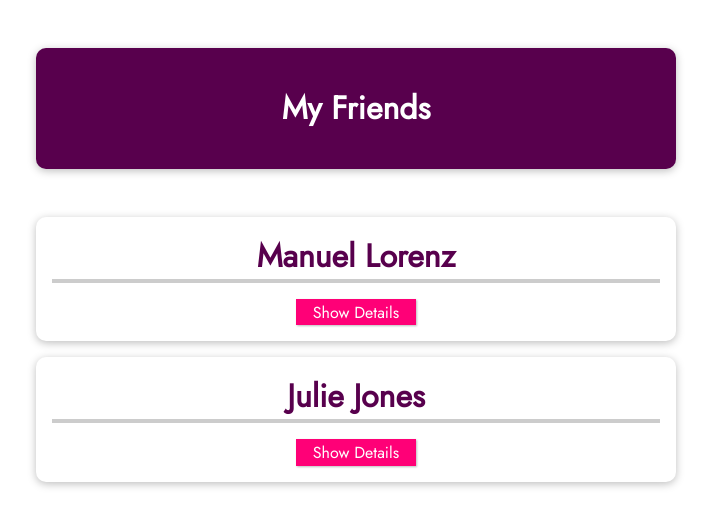
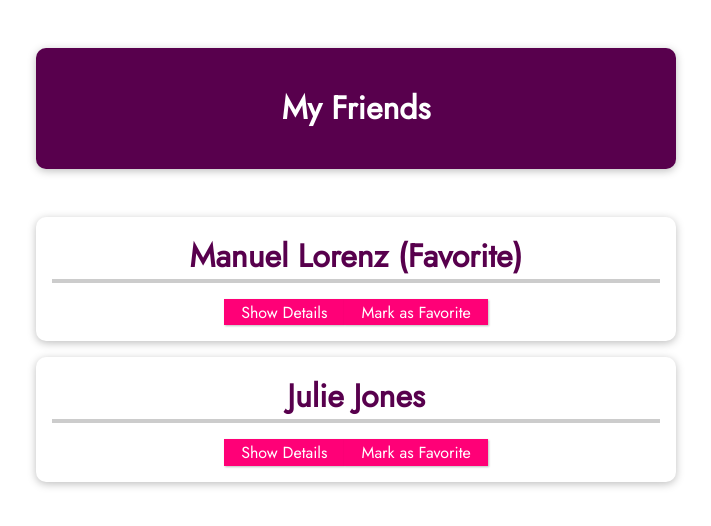
Before and after one commit to Nebucatnetzer/vuejs_course, a Vue app in the folder vue-cli-01-a-new-vue-project/: page / in a window 1280 px wide. Shown: the top 526 px of the page, without its empty margins (284-995 px from the left). Built offline with nearby package versions, Linux system fonts and the light colour scheme.

Commit message:
extend props example

```diff
--- a/vue-cli-01-a-new-vue-project/src/App.vue
+++ b/vue-cli-01-a-new-vue-project/src/App.vue
@@ -6,6 +6,7 @@
                 name="Manuel Lorenz"
                 email-address="manuel@localhost.com"
                 phone-number="0123 4567 890"
+                is-favorite="1"
             ></friend-contact>
             <friend-contact
                 name="Julie Jones"
--- a/vue-cli-01-a-new-vue-project/src/components/FriendContact.vue
+++ b/vue-cli-01-a-new-vue-project/src/components/FriendContact.vue
@@ -1,7 +1,8 @@
 <template>
     <li>
-        <h2>{{ name }}</h2>
+        <h2>{{ name }} {{ isFavoriteText }}</h2>
         <button @click="toggleDetails()">{{ buttonDetailsText }}</button>
+        <button @click="toggleFavorite()">Mark as Favorite</button>
         <ul v-if="detailsAreVisible">
             <li><strong>Phone:</strong> {{ phoneNumber }}</li>
             <li><strong>Email:</strong> {{ emailAddress }}</li>
@@ -11,10 +12,33 @@
 
 <script>
 export default {
-    props: ["name", "emailAddress", "phoneNumber"],
+    //props: ["name", "emailAddress", "phoneNumber"],
+    props: {
+        name: {
+            type: String,
+            required: true,
+        },
+        phoneNumber: {
+            type: String,
+            required: true,
+        },
+        emailAddress: {
+            type: String,
+            required: true,
+        },
+        isFavorite: {
+            type: String,
+            required: false,
+            default: "0",
+            validator: function(value) {
+                return value === "0" || value === "1";
+            },
+        },
+    },
     data() {
         return {
             detailsAreVisible: false,
+            friendIsFavorite: this.isFavorite,
         };
     },
     computed: {
@@ -25,11 +49,25 @@ export default {
                 return "Show Details";
             }
         },
+        isFavoriteText() {
+            if (this.friendIsFavorite === "1") {
+                return "(Favorite)";
+            } else {
+                return "";
+            }
+        },
     },
     methods: {
         toggleDetails() {
             this.detailsAreVisible = !this.detailsAreVisible;
         },
+        toggleFavorite() {
+            if (this.friendIsFavorite === "1") {
+                this.friendIsFavorite = "0";
+            } else {
+                this.friendIsFavorite = "1";
+            }
+        },
     },
 };
 </script>
```
